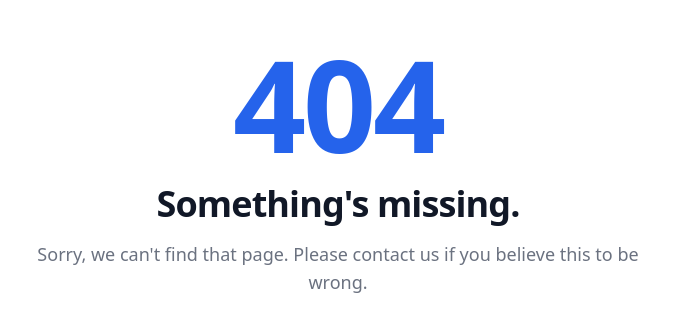
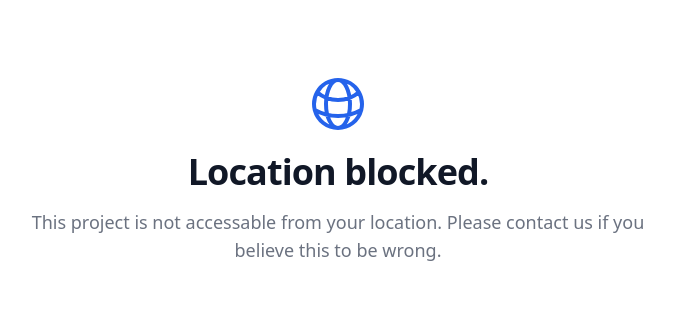
Before and after one commit to tdashworth/password-protected-pages, a Next.js app: page /geoblocked in a window 1280 px wide. Before the commit this address had no page. Shown: the part 224-556 px from the top of the page, without its empty margins (302-976 px from the left). Built offline with nearby package versions, Linux system fonts and the light colour scheme.

Commit message:
feat: geolocation block

```diff
--- a/app-config.json
+++ b/app-config.json
@@ -16,5 +16,6 @@
             "live": true,
             "signInExpiryInDays": 1
         }
-    ]
+    ],
+    "allowedCountries": [ "", "GB" ]
 }
--- /dev/null
+++ b/pages/geoblocked.tsx
@@ -0,0 +1,17 @@
+
+export default function GeoBlocked() {
+  return <>
+    <section className="bg-white dark:bg-gray-900 h-screen">
+      <div className="flex flex-col items-center justify-center px-6 py-8 mx-auto md:h-screen lg:py-0">
+        <div className="py-8 px-4 mx-auto max-w-screen-md text-center lg:py-16 lg:px-12">
+          <svg xmlns="http://www.w3.org/2000/svg" fill="none" viewBox="0 0 24 24" strokeWidth={1.5} stroke="currentColor" className="mx-auto mb-4 w-16 h-16 text-blue-600 dark:text-blue-500">
+            <path strokeLinecap="round" strokeLinejoin="round" d="M12 21a9.004 9.004 0 008.716-6.747M12 21a9.004 9.004 0 01-8.716-6.747M12 21c2.485 0 4.5-4.03 4.5-9S14.485 3 12 3m0 18c-2.485 0-4.5-4.03-4.5-9S9.515 3 12 3m0 0a8.997 8.997 0 017.843 4.582M12 3a8.997 8.997 0 00-7.843 4.582m15.686 0A11.953 11.953 0 0112 10.5c-2.998 0-5.74-1.1-7.843-2.918m15.686 0A8.959 8.959 0 0121 12c0 .778-.099 1.533-.284 2.253m0 0A17.919 17.919 0 0112 16.5c-3.162 0-6.133-.815-8.716-2.247m0 0A9.015 9.015 0 013 12c0-1.605.42-3.113 1.157-4.418" />
+          </svg>
+
+          <h1 className="mb-4 text-3xl tracking-tight font-bold text-gray-900 md:text-4xl dark:text-white">Location blocked.</h1>
+          <p className="mb-4 text-lg font-light text-gray-500 dark:text-gray-400">This project is not accessable from your location. Please contact us if you believe this to be wrong.</p>
+        </div>
+      </div>
+    </section>
+  </>
+}
```
Also changed, not shown: middleware.ts (+14 -0 lines).
